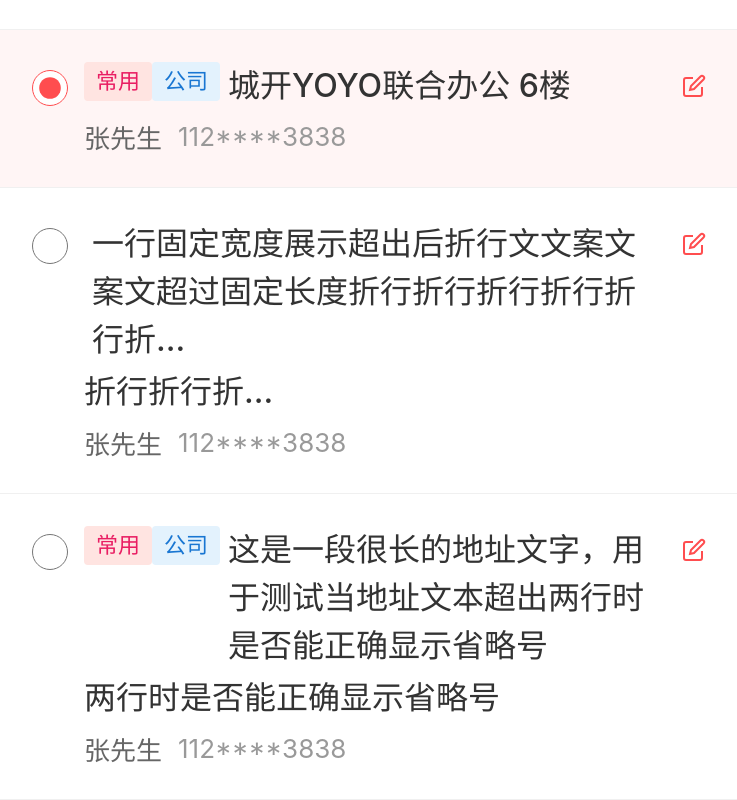
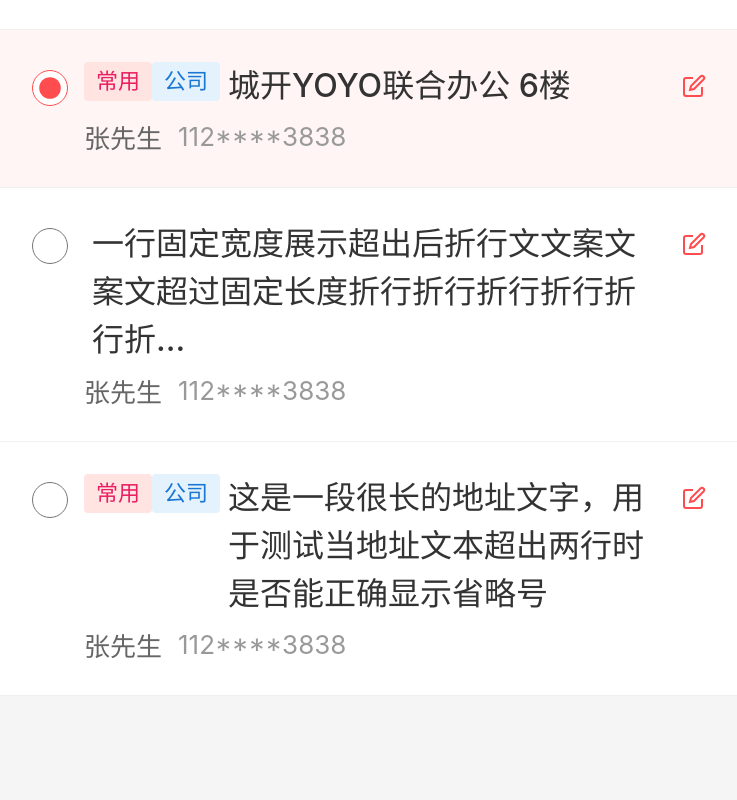
Before and after one commit to Potato-balls/Test-questions, a React (Vite) app: page / in a window 1280 px wide. Shown: the part 903-1703 px from the top of the page, without its empty margins (265-1002 px from the left). After the commit the page ends 1599 px from the top, so only its background shows below. Built offline with nearby package versions, Linux system fonts and the light colour scheme.

Commit message:
feat: 第二行显示标签，地址从标签后开始，最多两行
实现规范：
1. 每行前面都有标签
2. 标签后面接详细地址
3. 地址超出时换行到第二行，第二行从标签起始位置开始
4. 超出两行显示省略号

```diff
--- a/src/components/AddressList/AddressList.scss
+++ b/src/components/AddressList/AddressList.scss
@@ -93,7 +93,7 @@ body {
 }
 
 .line-1 {
-  flex-wrap: nowrap;
+  /* 第一行正常显示 */
 }
 
 .line-2 {
--- a/src/components/AddressList/AddressList.tsx
+++ b/src/components/AddressList/AddressList.tsx
@@ -105,60 +105,70 @@ const TagBadge: React.FC<{ tag: Tag }> = ({ tag }) => {
   );
 };
 
-// 地址行组件 - 标签固定在第一行，地址可折行到第二行
+// 地址行组件 - 每行都有标签，地址文本可折行到第二行，最多两行
 const AddressLine: React.FC<{ address: Address }> = ({ address }) => {
   const containerRef = React.useRef<HTMLDivElement>(null);
-  const tagsRef = React.useRef<HTMLDivElement>(null);
   const textRef = React.useRef<HTMLSpanElement>(null);
-  const [lines, setLines] = React.useState<string>('');
+  const [secondLineText, setSecondLineText] = React.useState<string>('');
+  const [hasOverflow, setHasOverflow] = React.useState(false);
 
   React.useEffect(() => {
-    const measureLines = () => {
+    const measureOverflow = () => {
       if (!containerRef.current || !textRef.current) return;
 
-      // 重置为单行测量
-      textRef.current.style.display = 'inline';
-      textRef.current.style.whiteSpace = 'normal';
-      textRef.current.style.wordBreak = 'break-all';
+      const container = containerRef.current;
+      const text = textRef.current;
 
-      const containerWidth = containerRef.current.clientWidth;
-      const tagsWidth = tagsRef.current?.offsetWidth || 0;
-      const availableWidth = containerWidth - tagsWidth - 8; // 8px margin
+      // 让文本在容器中自然流式布局，测量是否溢出两行
+      text.style.whiteSpace = 'normal';
+      text.style.wordBreak = 'break-all';
 
-      // 估算每行可容纳的字符数（中文字符约20px，英文约12px）
-      let charsPerLine = Math.floor(availableWidth / 18);
+      const maxTwoLinesHeight = container.clientHeight;
 
-      // 计算需要多少行
-      const totalChars = address.address.length;
-      const linesNeeded = Math.ceil(totalChars / charsPerLine);
+      // 检查是否溢出两行
+      const needsEllipsis = text.scrollHeight > maxTwoLinesHeight + 5; // 容差 5px
 
-      if (linesNeeded <= 1) {
-        setLines('');
+      if (needsEllipsis && address.address.length > 0) {
+        // 估算第二行应该显示的内容
+        const containerWidth = container.clientWidth;
+        const tagsWidth = container.offsetWidth - (container.querySelector('.address-text') as HTMLElement)?.offsetWidth || 0;
+        const availableWidth = containerWidth - tagsWidth - 16; // 16px margin
+
+        // 估算每行字符数（按 18px 每个字符估算）
+        const charsPerLine = Math.floor(availableWidth / 18);
+        const totalChars = address.address.length;
+
+        if (totalChars > charsPerLine) {
+          // 第二行显示剩余字符（可能被省略号截断）
+          setSecondLineText(address.address.slice(charsPerLine));
+          setHasOverflow(true);
+        } else {
+          setSecondLineText('');
+          setHasOverflow(false);
+        }
       } else {
-        // 提取第二行的内容
-        const firstLineChars = charsPerLine;
-        const remainingText = address.address.slice(firstLineChars);
-        setLines(remainingText);
+        setSecondLineText('');
+        setHasOverflow(false);
       }
     };
 
     // 使用 ResizeObserver 监听容器大小变化
-    const observer = new ResizeObserver(measureLines);
+    const observer = new ResizeObserver(measureOverflow);
     if (containerRef.current) {
       observer.observe(containerRef.current);
     }
 
     // 初始测量
-    requestAnimationFrame(measureLines);
+    requestAnimationFrame(measureOverflow);
 
     return () => observer.disconnect();
   }, [address.address, address.tags]);
 
   return (
     <div className="address-line-wrapper">
-      {/* 第一行：标签 + 地址开头 */}
+      {/* 第一行：标签 + 地址 */}
       <div ref={containerRef} className="address-line line-1">
-        <div ref={tagsRef} className="tags-container">
+        <div className="tags-container">
           {address.tags.map((tag, idx) => (
             <TagBadge key={idx} tag={tag} />
           ))}
@@ -167,10 +177,15 @@ const AddressLine: React.FC<{ address: Address }> = ({ address }) => {
         {address.special && <span className="special-tag">{address.special}</span>}
       </div>
 
-      {/* 第二行：溢出的地址文本 */}
-      {lines && (
+      {/* 第二行：标签 + 溢出地址（如果有） */}
+      {hasOverflow && secondLineText && (
         <div className="address-line line-2">
-          <span className="address-text address-text-second">{lines}</span>
+          <div className="tags-container">
+            {address.tags.map((tag, idx) => (
+              <TagBadge key={idx} tag={tag} />
+            ))}
+          </div>
+          <span className="address-text address-text-second">{secondLineText}</span>
           {address.special && <span className="special-tag">{address.special}</span>}
         </div>
       )}
```
